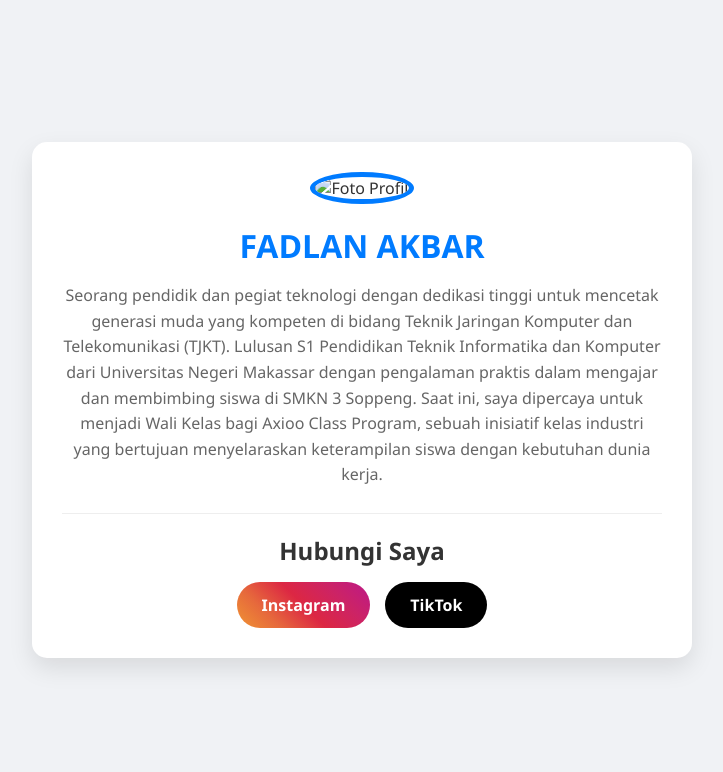
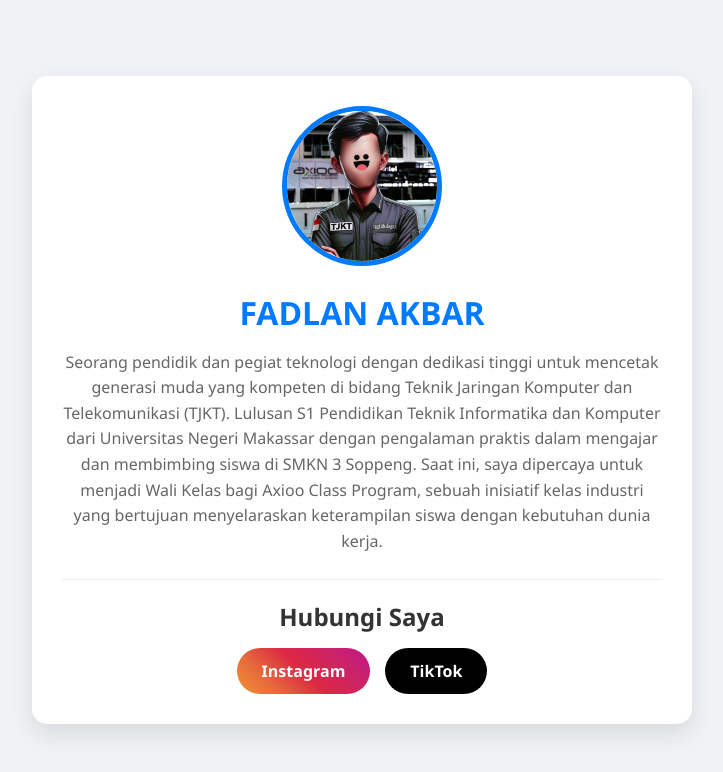
Before and after one commit to fadeAKBAR/profilsaya2, a plain HTML site: page index.html in a window 1280 px wide. Shown: the whole page, without its empty margins (278-1001 px from the left). Drawn offline with Linux system fonts and the light colour scheme; the site is published under a folder, as on GitHub Pages, so addresses that start at the root find nothing.

Commit message:
Update index.html

```diff
--- a/index.html
+++ b/index.html
@@ -7,7 +7,7 @@
     <body>
 
         <div class="profile-card">
-        <img src="/aset/foto profil.jpeg" alt="Foto Profil" width="150">
+        <img src="aset/foto profil.jpeg" alt="Foto Profil" width="150">
         <h1>FADLAN AKBAR</h1>
         <p>Seorang pendidik dan pegiat teknologi dengan dedikasi tinggi untuk mencetak generasi muda yang kompeten di bidang Teknik Jaringan Komputer dan Telekomunikasi (TJKT). Lulusan S1 Pendidikan Teknik Informatika dan Komputer dari Universitas Negeri Makassar dengan pengalaman praktis dalam mengajar dan membimbing siswa di SMKN 3 Soppeng. Saat ini, saya dipercaya untuk menjadi Wali Kelas bagi Axioo Class Program, sebuah inisiatif kelas industri yang bertujuan menyelaraskan keterampilan siswa dengan kebutuhan dunia kerja.</p>
         <h2>Hubungi Saya</h2>
```
